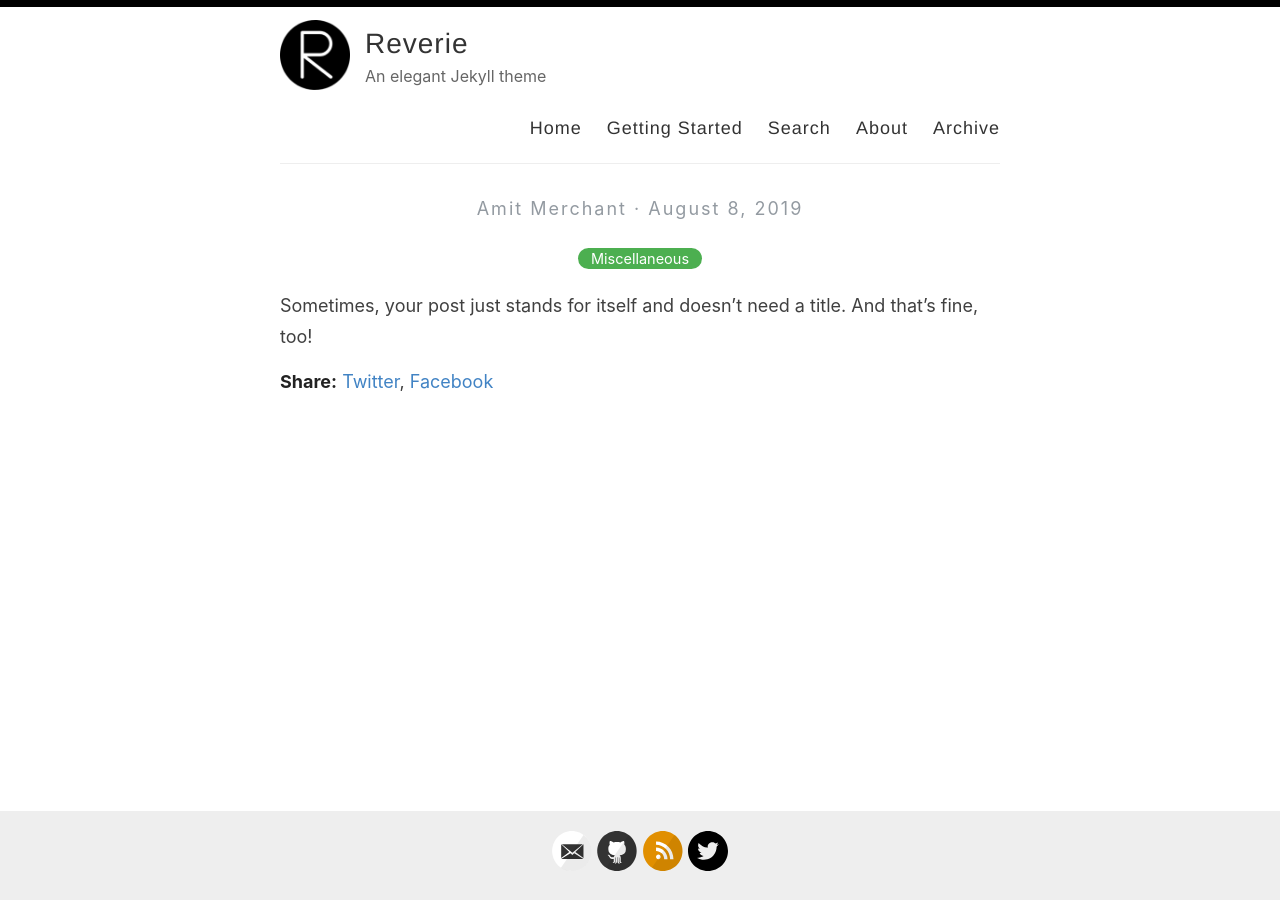
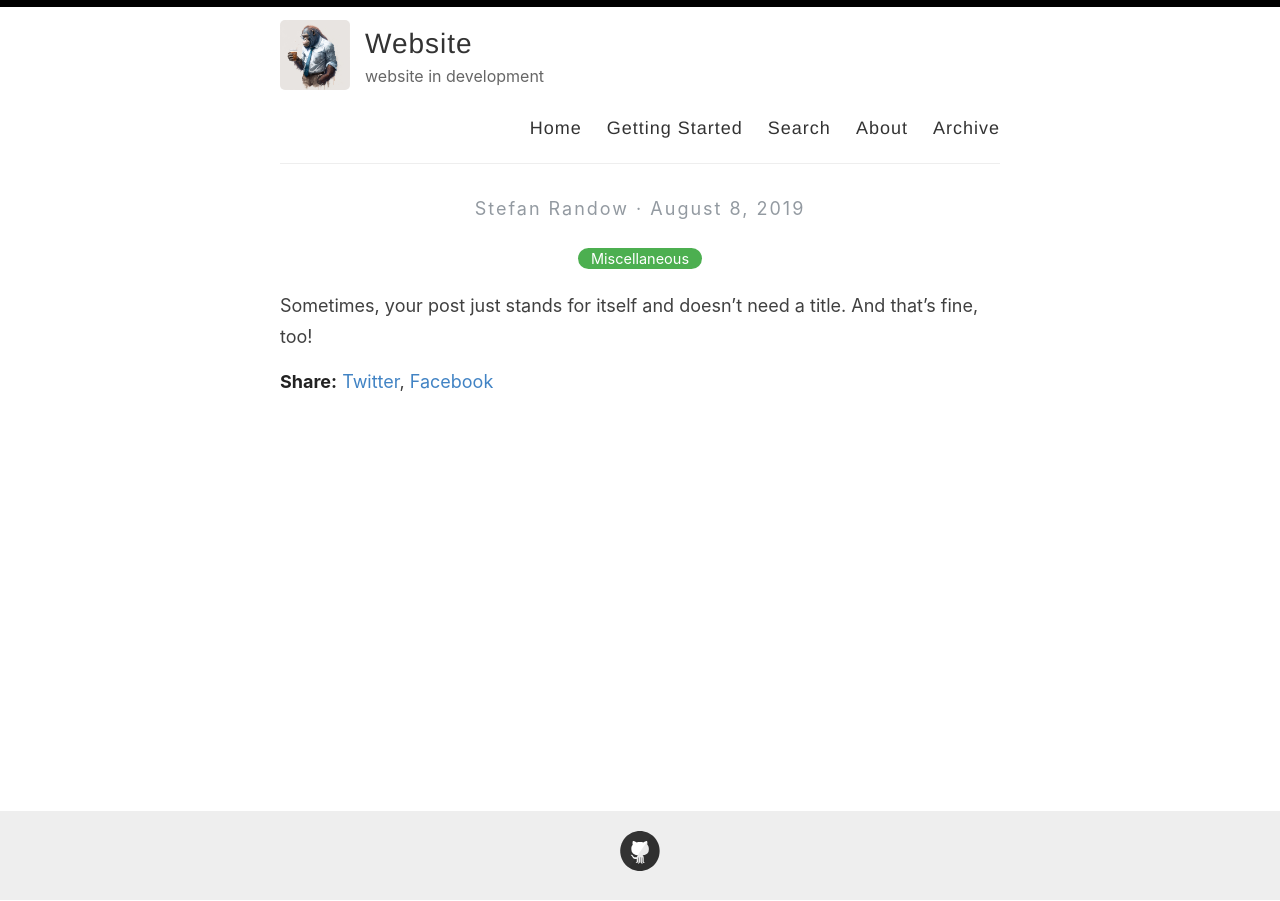
Before and after one commit to StefanRandow/StefanRandow.github.io, a Jekyll site: the page built from _posts/2019-08-08-no-title-posts.md, in a window 1280 px wide. Built offline with Jekyll 4.4.1, drawn with Linux system fonts in a browser that asks for light colours.

Commit message:
Update _config.yml

```diff
--- a/_config.yml
+++ b/_config.yml
@@ -3,16 +3,16 @@
 #
 
 # Name of your site (displayed in the header)
-name: Reverie
+name: Website
 
 # Name of the author
-author: Amit Merchant
+author: Stefan Randow
 
 # Short bio or description (displayed in the header)
-description: An elegant Jekyll theme
+description: website in development
 
 # URL of your avatar or profile pic (you could use your GitHub profile pic)
-avatar: /images/reverie.png
+avatar: /images/ape.jpg
 
 #
 # Flags below are optional
@@ -21,15 +21,15 @@ avatar: /images/reverie.png
 # Includes an icon in the footer for each username you enter
 footer-links:
   dribbble:
-  email: amit.d.merchant@gmail.com
+  email:
   facebook:
   flickr:
-  github: amitmerchant1990/reverie
+  github: StefanRandow
   instagram:
   linkedin:
   pinterest:
-  rss: rss
-  twitter: amit_merchant
+  rss:
+  twitter:
   stackoverflow:
   youtube: # channel/<your_long_string> or user/<user-name>
   googleplus: # anything in your profile username that comes after plus.google.com/
@@ -41,21 +41,20 @@ footer-links:
 disqus:
 
 # Enter your Google Analytics web tracking code (e.g. UA-2110908-2) to activate tracking
-google_analytics: UA-43339302-11
+google_analytics:
 
 # For newer "GA4" analytics, use the following instead of the "UA" entry above
 #google_analytics_ga4: G-GABC1DEFG
 
 # Your website URL (e.g. http://amitmerchant1990.github.io or http://www.amitmerchant.com)
 # Used for Sitemap.xml and your RSS feed
-url: http://www.amitmerchant.com/reverie
-enforce_ssl: https://www.amitmerchant.com/reverie
+url:
+enforce_ssl:
 
 # If you're hosting your site at a Project repository on GitHub pages
 # (http://yourusername.github.io/repository-name)
 # and NOT your User repository (http://yourusername.github.io)
 # then add in the baseurl here, like this: "/repository-name"
-baseurl: "/reverie"
 
 #
 # !! You don't need to change any of the configuration flags below !!
```
